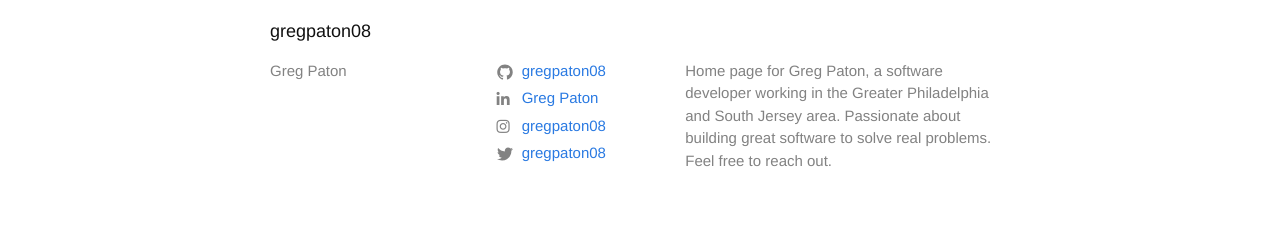
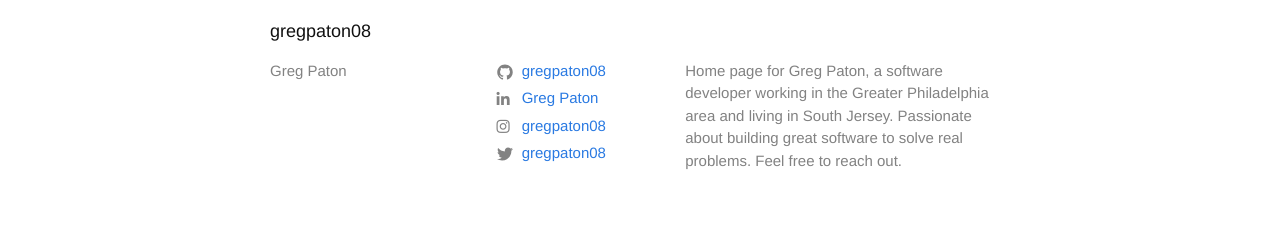
Before and after one commit to gregpaton08/gregpaton08.github.io, a Jekyll site: the page built from index.md, in a window 1280 px wide. Shown: the part 756-985 px from the top of the page. Built offline with Jekyll 4.4.1, drawn with Linux system fonts in a browser that asks for light colours; nearby versions of some CDN libraries.

Commit message:
Updates description

```diff
--- a/_config.yml
+++ b/_config.yml
@@ -2,7 +2,7 @@ title: gregpaton08
 author: Greg Paton
 email:
 description: > # this means to ignore newlines until "baseurl:"
-  Home page for Greg Paton, a software developer working in the Greater Philadelphia and South Jersey area. Passionate about building great software to solve real problems. Feel free to reach out.
+  Home page for Greg Paton, a software developer working in the Greater Philadelphia area and living in South Jersey. Passionate about building great software to solve real problems. Feel free to reach out.
 
 twitter_username: gregpaton08
 github_username:  gregpaton08
```
